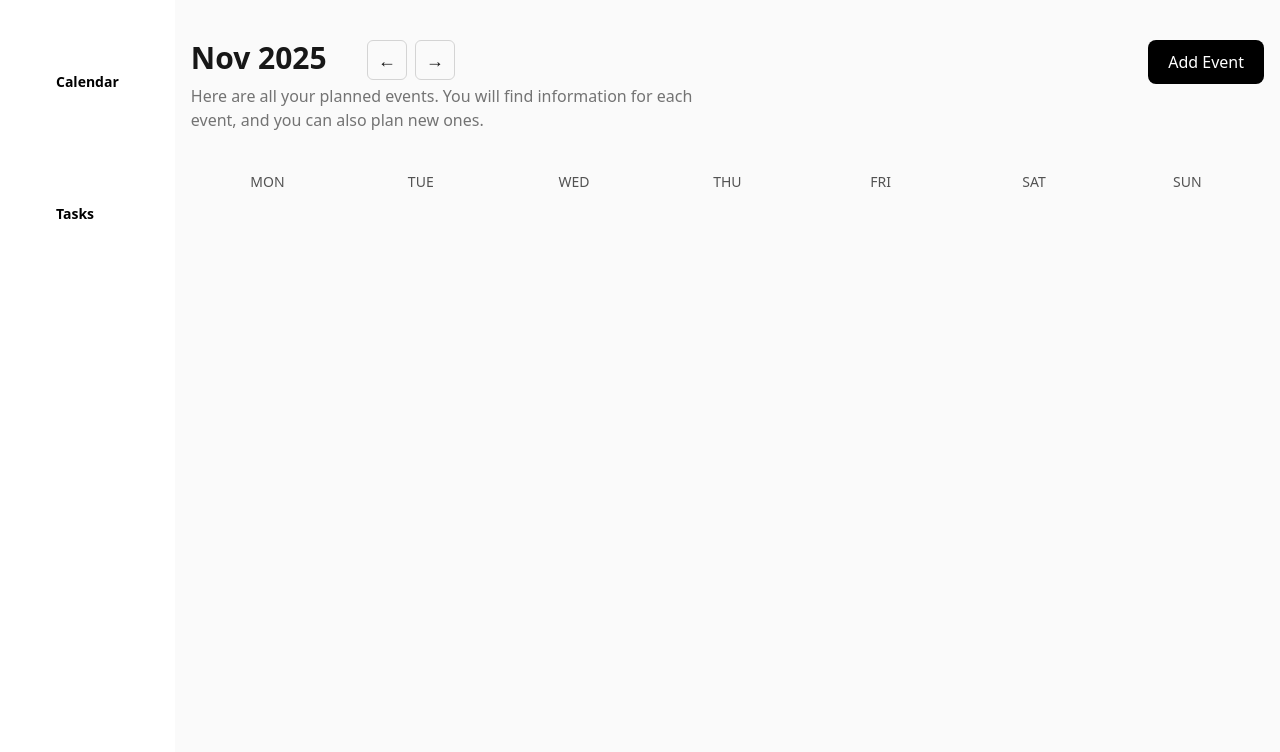
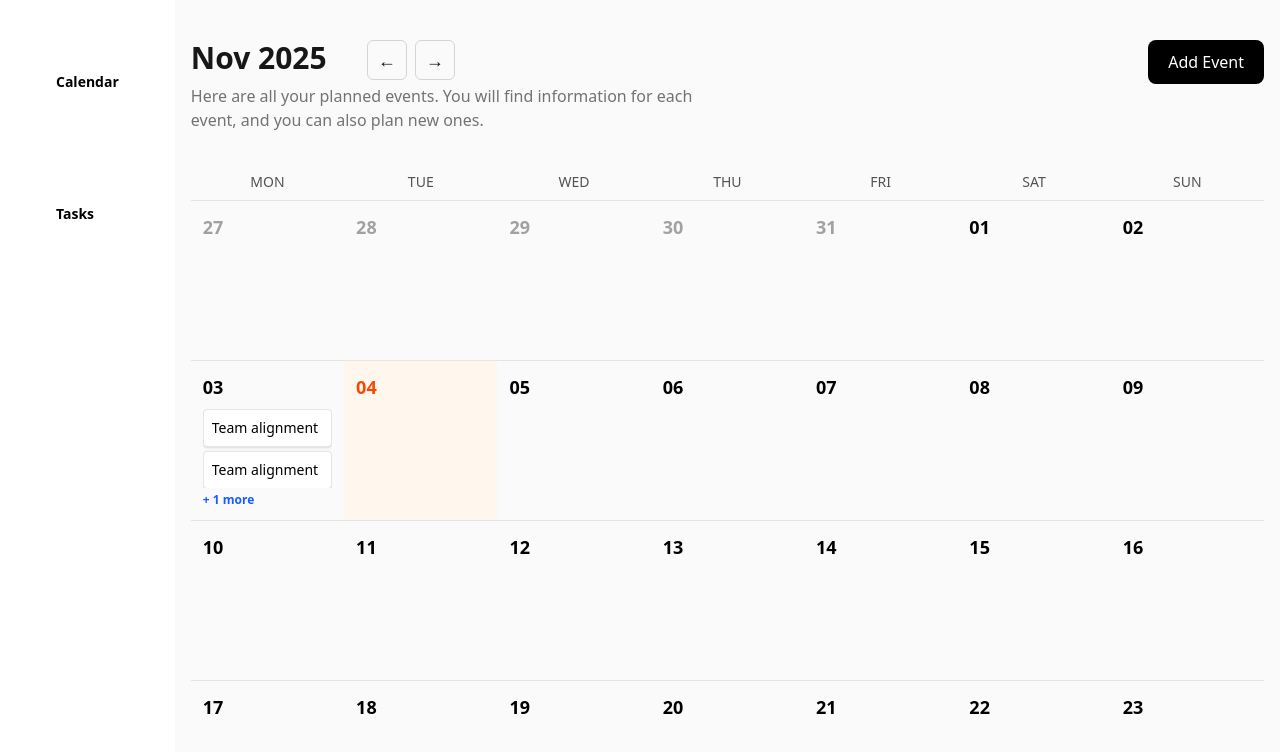
Before and after one commit to VarshithSoma/Calendar, a React (Vite) app: page / in a window 1280 px wide. Shown: the top 752 px of the page. Built offline with nearby package versions, Linux system fonts and the light colour scheme.

Commit message:
feat: add day cells and add event listeners

```diff
--- a/src/App.tsx
+++ b/src/App.tsx
@@ -7,7 +7,9 @@ function App() {
     <div className="flex h-screen w-full">
       <Header />
       <div className="flex-1 flex flex-col overflow-auto bg-neutral-50">
-        <Calendar></Calendar>
+        <div className="p-0">
+          <Calendar></Calendar>
+        </div>
       </div>
     </div>
   );
--- a/src/components/Calendar.tsx
+++ b/src/components/Calendar.tsx
@@ -6,17 +6,69 @@ import {
   endOfWeek,
   addMonths,
   subMonths,
+  isSameDay,
 } from "date-fns";
+import CalendarGrid from "../utils/CalendarGrid";
 import CalendarHeader from "../utils/CalendarHeader";
 import WeekDays from "../utils/WeekDays";
+import EventModal from "../components/Event";
+
+interface Event {
+  date: string;
+  title: string;
+  time: string;
+}
 
 const Calendar: React.FC = () => {
   const [currentDate, setCurrentDate] = useState(new Date());
+  const [selectedDate, setSelectedDate] = useState<Date | null>(null);
   const monthStart = startOfMonth(currentDate);
   const monthEnd = endOfMonth(monthStart);
   const startDate = startOfWeek(monthStart, { weekStartsOn: 1 });
   const endDate = endOfWeek(monthEnd, { weekStartsOn: 1 });
-  console.log(monthStart, monthEnd, startDate, endDate);
+
+  const events: Event[] = [
+    {
+      date: "2020-01-03",
+      title: "Review workplace safety",
+      time: "11:00 – 11:30 AM",
+    },
+    {
+      date: "2020-01-03",
+      title: "Review workplace safety",
+      time: "11:00 – 11:30 AM",
+    },
+    {
+      date: "2020-01-03",
+      title: "Review workplace safety",
+      time: "11:00 – 11:30 AM",
+    },
+    {
+      date: "2025-11-03",
+      title: "Team alignment",
+      time: "Begins in 52 min",
+    },
+    {
+      date: "2025-11-03",
+      title: "Team alignment",
+      time: "Begins in 52 min",
+    },
+    {
+      date: "2025-11-03",
+      title: "Team alignment",
+      time: "Begins in 52 min",
+    },
+  ];
+  const handleDayClick = (day: Date) => {
+    setSelectedDate(day);
+  };
+
+  const handleCloseModal = () => {
+    setSelectedDate(null);
+  };
+  const selectedDayEvents = selectedDate
+    ? events.filter((ev) => isSameDay(new Date(ev.date), selectedDate))
+    : [];
 
   return (
     <div className="w-full max-w-6xl mx-auto mt-10 px-4">
@@ -26,6 +78,20 @@ const Calendar: React.FC = () => {
         onNext={() => setCurrentDate(addMonths(currentDate, 1))}
       />
       <WeekDays />
+      <CalendarGrid
+        startDate={startDate}
+        endDate={endDate}
+        monthStart={monthStart}
+        events={events}
+        onDayClick={handleDayClick}
+      />
+      {selectedDate && (
+        <EventModal
+          day={selectedDate}
+          events={selectedDayEvents}
+          onClose={handleCloseModal}
+        />
+      )}
     </div>
   );
 };
--- /dev/null
+++ b/src/components/Event.tsx
@@ -0,0 +1,59 @@
+import React from "react";
+import { format } from "date-fns";
+
+interface Event {
+  date: string;
+  title: string;
+  time: string;
+}
+
+interface EventProps {
+  day: Date;
+  events: Event[];
+  onClose: () => void;
+}
+
+const EventModal: React.FC<EventProps> = ({ day, events, onClose }) => {
+  return (
+    <>
+      <div
+        className="fixed inset-0 bg-black/40 backdrop-blur-sm z-40"
+        onClick={onClose}
+      />
+      <div className="fixed z-50 top-1/2 left-1/2 -translate-x-1/2 -translate-y-1/2 bg-white w-full max-w-md rounded-xl shadow-lg">
+        <div className="p-5">
+          <div className="flex justify-between items-center mb-3">
+            <h3 className="text-lg font-semibold text-gray-800">
+              Events on {format(day, "MMM dd, yyyy")}
+            </h3>
+
+            <button
+              onClick={onClose}
+              className="text-gray-500 hover:text-gray-800 text-xl leading-none"
+            >
+              X
+            </button>
+          </div>
+
+          <div className="space-y-3 max-h-72 overflow-y-auto pr-1">
+            {events.length ? (
+              events.map((ev, idx) => (
+                <div
+                  key={idx}
+                  className="border border-gray-200 rounded-lg p-3 shadow-sm"
+                >
+                  <p className="font-medium text-gray-900">{ev.title}</p>
+                  <p className="text-sm text-gray-600">{ev.time}</p>
+                </div>
+              ))
+            ) : (
+              <p className="text-gray-500">No events for this day.</p>
+            )}
+          </div>
+        </div>
+      </div>
+    </>
+  );
+};
+
+export default EventModal;
--- /dev/null
+++ b/src/utils/CalendarGrid.tsx
@@ -0,0 +1,55 @@
+import React from "react";
+import { addDays } from "date-fns";
+import DayCell from "./DayCell";
+interface Event {
+  date: string;
+  title: string;
+  time: string;
+}
+
+interface CalendarGridProps {
+  startDate: Date;
+  endDate: Date;
+  monthStart: Date;
+  events: Event[];
+  onDayClick: (day: Date) => void;
+}
+
+const CalendarGrid: React.FC<CalendarGridProps> = ({
+  startDate,
+  endDate,
+  monthStart,
+  events,
+  onDayClick,
+}) => {
+  const rows = [];
+  let day = startDate;
+  while (day <= endDate) {
+    const days = [];
+    const weekStartDate = day;
+    for (let i = 0; i < 7; i++) {
+      const anDay = day;
+      days.push(
+        <DayCell
+          key={anDay.toISOString()}
+          day={anDay}
+          monthStart={monthStart}
+          events={events}
+          onDayClick={() => onDayClick(anDay)}
+        />
+      );
+
+      day = addDays(day, 1);
+    }
+
+    rows.push(
+      <div className="grid grid-cols-7" key={weekStartDate.toISOString()}>
+        {days}
+      </div>
+    );
+  }
+
+  return <div>{rows}</div>;
+};
+
+export default CalendarGrid;
--- /dev/null
+++ b/src/utils/DayCell.tsx
@@ -0,0 +1,64 @@
+import React from "react";
+import { format, isSameDay, isSameMonth } from "date-fns";
+
+interface Event {
+  date: string;
+  title: string;
+  time: string;
+}
+
+interface DayCellProps {
+  day: Date;
+  monthStart: Date;
+  events: Event[];
+  onDayClick: () => void;
+}
+
+const DayCell: React.FC<DayCellProps> = ({
+  day,
+  monthStart,
+  events,
+  onDayClick,
+}) => {
+  const dayEvents = events.filter((ev) => isSameDay(new Date(ev.date), day));
+  const eventsToShow = dayEvents.slice(0, 2);
+  const remainingEventsCount = dayEvents.length - eventsToShow.length;
+  const isToday = isSameDay(day, new Date());
+  const isCurrentMonth = isSameMonth(day, monthStart);
+
+  return (
+    <div
+      onClick={onDayClick}
+      className={`
+        border-t border-neutral-200 p-3 h-40 relative group
+        flex flex-col
+        ${isCurrentMonth ? "cursor-pointer hover:bg-neutral-50" : "text-neutral-400"}
+        ${isToday ? "bg-orange-50" : ""}
+      `}
+    >
+      <span
+        className={`text-lg font-semibold ${isToday ? "text-orange-600" : ""}`}
+      >
+        {format(day, "dd")}
+      </span>
+
+      <div className="mt-2 space-y-1 text-sm overflow-hidden">
+        {eventsToShow.map((ev, i) => (
+          <div
+            key={i}
+            className="bg-white p-2 shadow rounded border border-neutral-200"
+          >
+            <p className="font-medium truncate">{ev.title}</p>
+          </div>
+        ))}
+      </div>
+      {remainingEventsCount > 0 && (
+        <div className="text-xs text-blue-600 font-semibold pt-1 hover:underline mt-auto">
+          + {remainingEventsCount} more
+        </div>
+      )}
+    </div>
+  );
+};
+
+export default DayCell;
```
